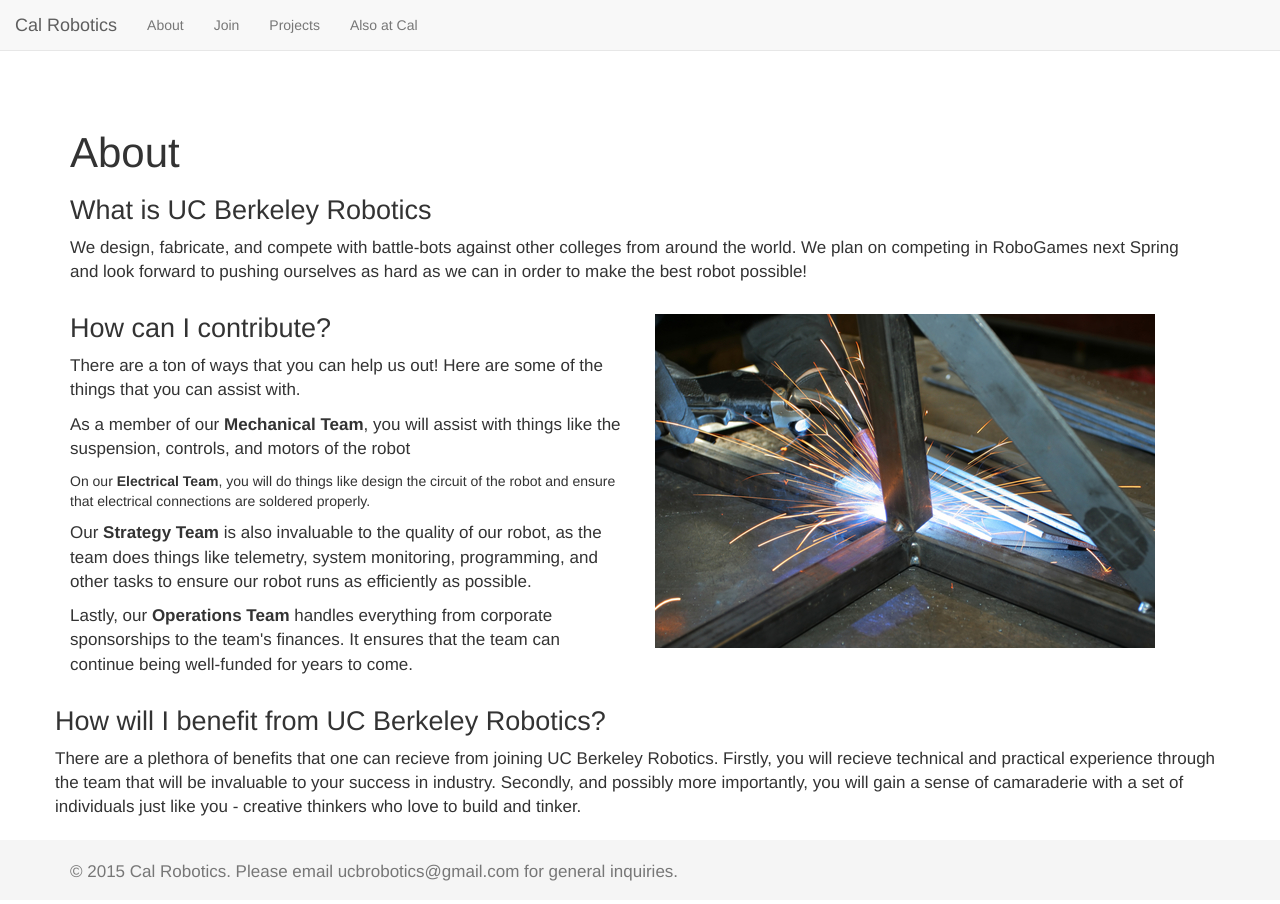
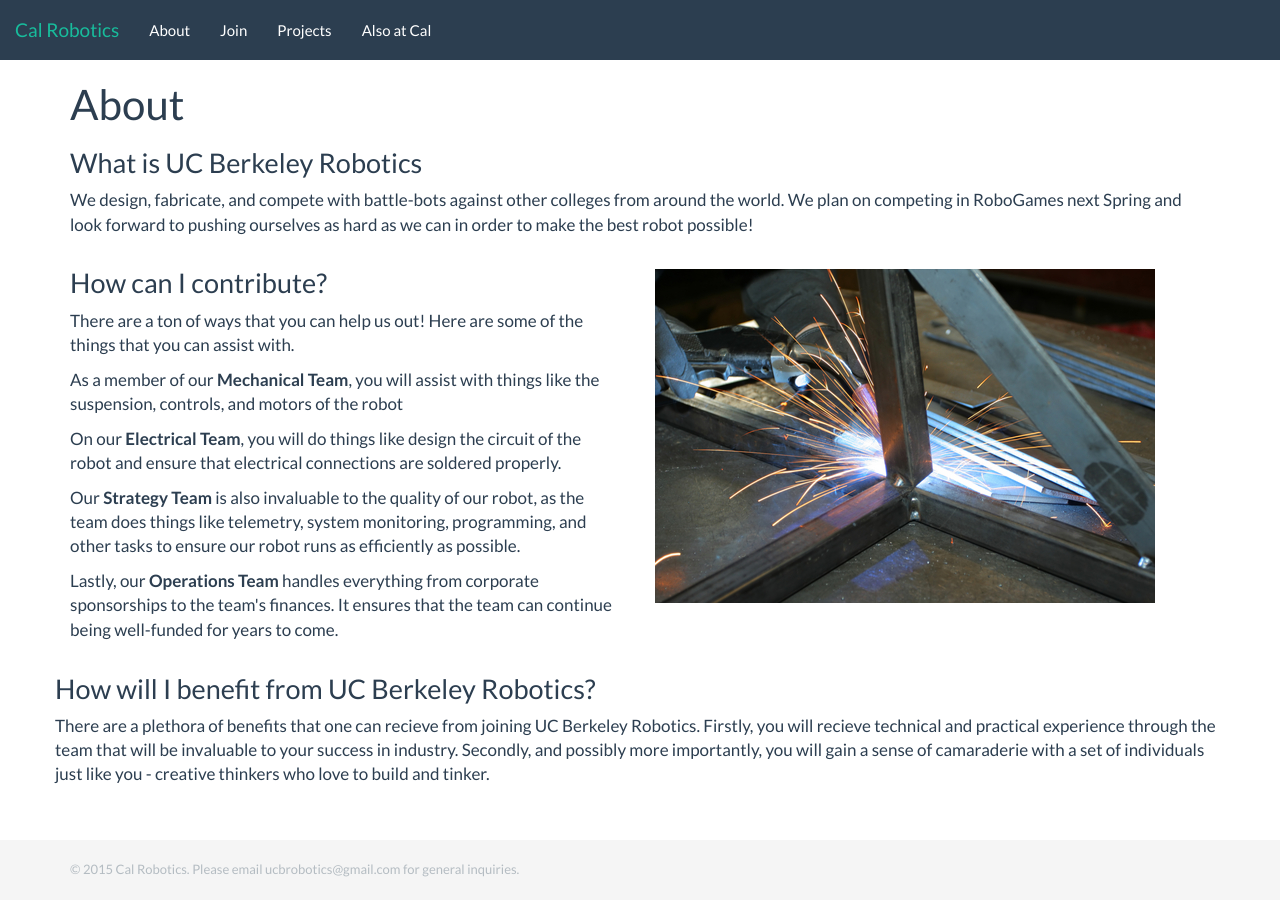
Before and after one commit to ucbrobotics/ucbrobotics.github.io, a Jekyll site: the page built from about/index.html, in a window 1280 px wide. Built offline with Jekyll 4.4.1, drawn with Linux system fonts in a browser that asks for light colours; nearby versions of some CDN libraries.

Commit message:
changed theme/fonts

```diff
--- a/_layouts/default.html
+++ b/_layouts/default.html
@@ -3,7 +3,8 @@
 		<head>
 			<title>{{ page.title }} | Cal Robotics</title>
 			<!-- link to main stylesheet -->
-			<link rel="stylesheet" href="http://maxcdn.bootstrapcdn.com/bootstrap/3.3.5/css/bootstrap.min.css">
+			<link href="/img/robot_icon.png" rel="icon" type="image/png" />
+			<link rel="stylesheet" href="/css/bootstrap.min.css">
   <script src="https://ajax.googleapis.com/ajax/libs/jquery/1.11.3/jquery.min.js"></script>
 			<link type="text/css" href="/css/sticky-footer-navbar.css" rel="stylesheet">
 			<link type="text/css" href="/css/simple-sidebar.css" rel="stylesheet">
@@ -44,7 +45,7 @@
 			</div><!-- /.container -->
 			<div class="footer navbar-fixed-bottom">
 		      <div class="container">
-	        		<p class="text-muted">&#169; 2015 Cal Robotics. Please email ucbrobotics@gmail.com for general inquiries.</li></p>
+	        		<p style="font-size: 13px;" class="text-muted">&#169; 2015 Cal Robotics. Please email ucbrobotics@gmail.com for general inquiries.</li></p>
 		      </div>
 	    	</div>
 		</body>
--- a/about/index.html
+++ b/about/index.html
@@ -2,7 +2,6 @@
 layout: default
 title: About
 ---
-<div style="width:200px; height:50px;"></div>
 <div class="container-fluid">
 	<div class="row">
 		<h1>About</h1>
@@ -15,7 +14,7 @@ title: About
 			<h3>How can I contribute?</h3>
 			<p>There are a ton of ways that you can help us out! Here are some of the things that you can assist with.</p>
 			<p>As a member of our <b>Mechanical Team</b>, you will assist with things like the suspension, controls, and motors of the robot</p>
-			</p>On our <b>Electrical Team</b>, you will do things like design the circuit of the robot and ensure that electrical connections are soldered properly.</p>
+			<p>On our <b>Electrical Team</b>, you will do things like design the circuit of the robot and ensure that electrical connections are soldered properly.</p>
 			<p>Our <b>Strategy Team</b> is also invaluable to the quality of our robot, as the team does things like telemetry, system monitoring, programming, and other tasks to ensure our robot runs as efficiently as possible.</p>
 			<p>Lastly, our <b>Operations Team</b> handles everything from corporate sponsorships to the team's finances. It ensures that the team can continue being well-funded for years to come.</p>
 		</div>
--- a/join/index.html
+++ b/join/index.html
@@ -2,7 +2,7 @@
 layout: default
 title: Join | UC Berkeley Robotics
 ---
-<div style="width:200px; height:50px;"></div>
+<!-- <div style="width:200px; height:50px;"></div>  -->
 <div class="container-fluid">
 	<div class="row">
 		<h1>Join</h1>
--- a/related/index.html
+++ b/related/index.html
@@ -9,7 +9,7 @@ title: Related Groups
                 <div class="row">
                     <div class="col-lg-9">
                         <h1>Related Groups</h1>
-                        <p>As you may well know, UC Berkeley is a very exciting place for roboticists! There is an immense amount of cutting-edge robotics research here that constantly advances the broad and diverse fields that robotics spans. From self-driving cars to robotic surgery, intelligent laundry-folding robots to machines that mimic animal motions, the projects that Berkeley minds work on every day exceed many roboticists’ wildest dreams.</p>
+                        <p>As you may well know, UC Berkeley is a very exciting place for roboticists! There is an immense amount of cutting-edge robotics research here that constantly advances the broad and diverse fields that robotics spans. From self-driving cars to robotic surgery, intelligent laundry-folding robots to machines that mimic animal motions, the projects that Berkeley minds work on every day exceed many roboticists' wildest dreams.</p>
                         <p>We are just one tiny part of this expansive and amazing community of roboticists at UC Berkeley, so we want to recognize some other incredible groups that we admire.</p>
                     </div>
                 </div>
```
Also changed, not shown: img/robot_icon.png (added), 12 other files.
